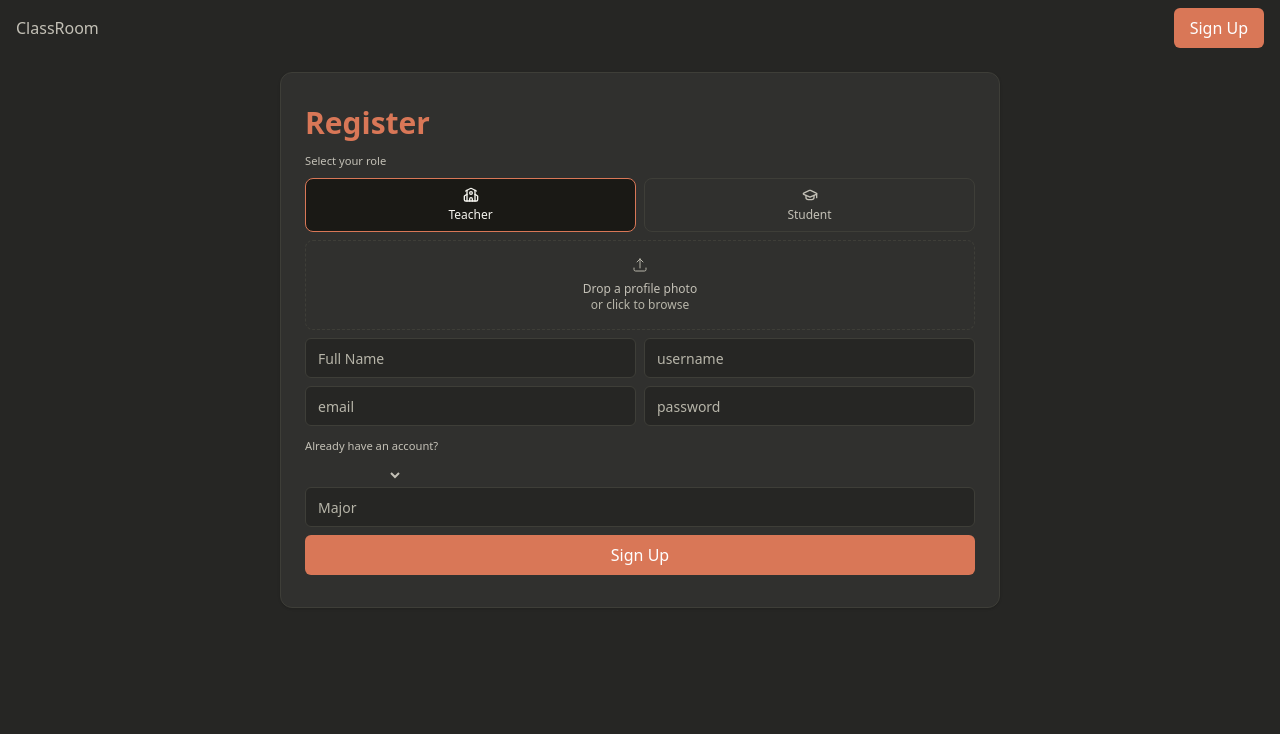
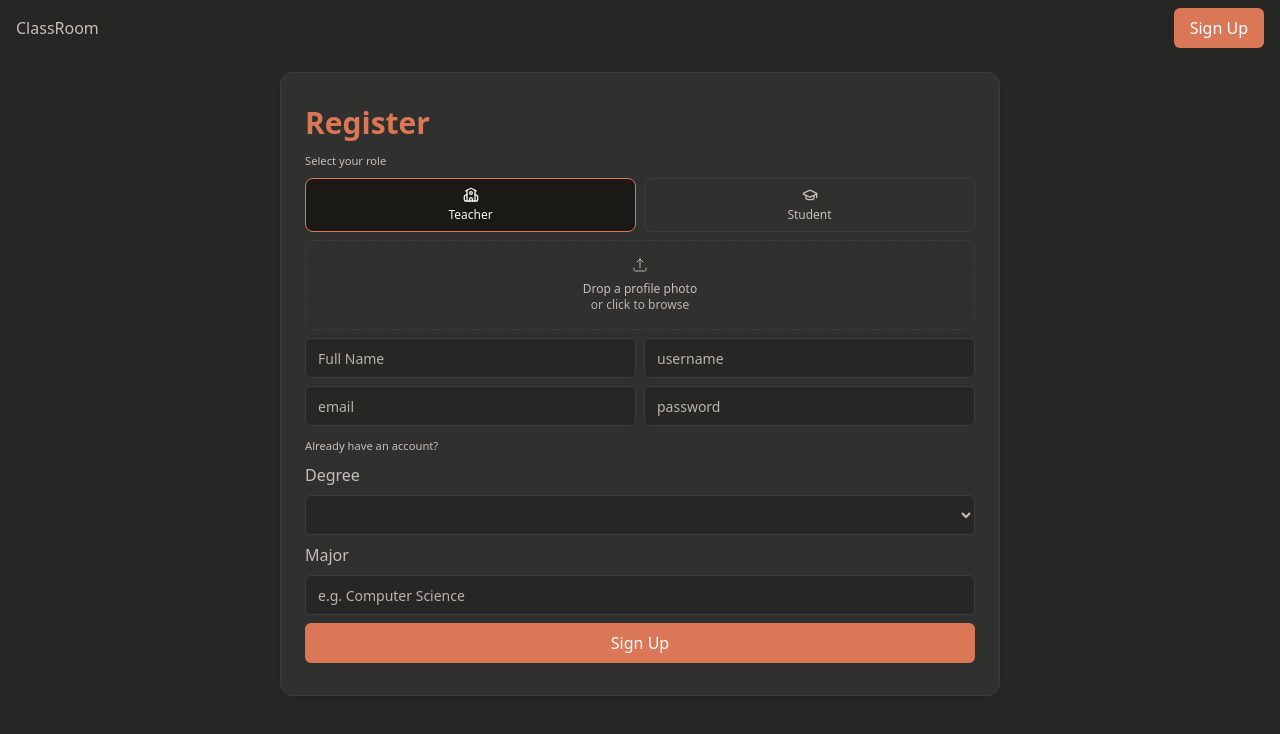
Before and after one commit to yusuf-codes10/horseshoe-academy, a Vue app in the folder apps/web/: page /register in a window 1280 px wide. Both pictures are taken after a click on the element "Teacher". Shown: the top 734 px of the page. Built offline with nearby package versions, Linux system fonts and the light colour scheme; no server answers.

Commit message:
perfectly valid extra fields

```diff
--- a/apps/web/src/views/auth/RegisterView.vue
+++ b/apps/web/src/views/auth/RegisterView.vue
@@ -18,8 +18,9 @@ const fullName = ref("");
 const password = ref("");
 
 const role = ref<"admin" | "teacher" | "student">();
+const major = ref("");
 
-const degree = ref<'associate' | 'bachelors' | 'masters' | 'phd'>();
+const degree = ref<"associate" | "bachelors" | "masters" | "phd">();
 
 const isDragging = ref(false);
 const previewUrl = ref(false);
@@ -160,19 +161,26 @@ const registerUser = async () => {
       </p>
 
       <!-- if student -->
-      <div v-if="role === 'student'">
-        <BaseInput type="number" placeholder="GPA" />
+      <div v-if="role === 'student'" class="flex flex-col gap-2">
+        <label>GPA</label>
+        <BaseInput type="number" placeholder="3.5" />
       </div>
 
       <!-- if teacher -->
-      <div v-if="role === 'teacher'">
-        <select v-model="degree">
-          <option value="associate">Associate</option>
-          <option value="bachelors">Bachelor's</option>
-          <option value="masters">Master's</option>
-          <option value="phd">PhD</option>
+      <div v-if="role === 'teacher'" class="flex flex-col gap-2">
+        <label>Degree</label>
+        <select
+          v-model="degree"
+          class="h-10 block w-full rounded-md border border-border bg-card text-foreground px-3 py-2 focus:outline-none focus:ring-2 focus:ring-ring"
+        >
+          <option value="Associate">Associate</option>
+          <option value="Bachelor">Bachelor's</option>
+          <option value="Master">Master's</option>
+          <option value="PhD">PhD</option>
         </select>
-        <BaseInput type="text" placeholder="Major" />
+
+        <label>Major</label>
+        <BaseInput type="text" placeholder="e.g. Computer Science" />
       </div>
 
       <div v-if="error">
```
